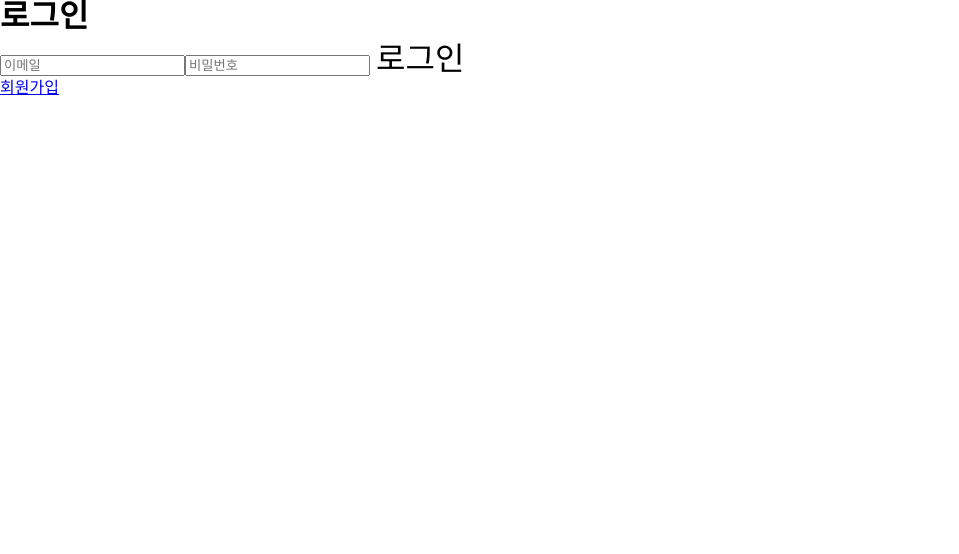
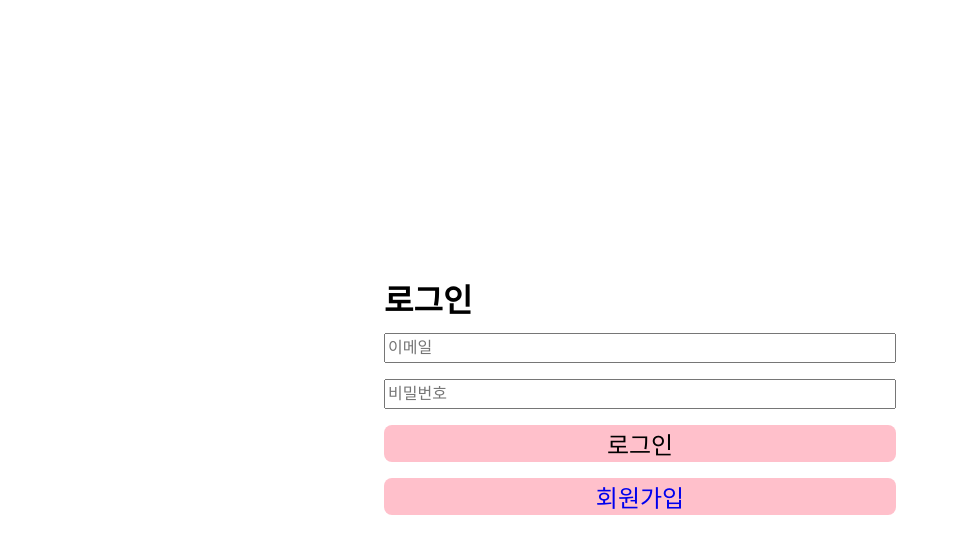
Before and after one commit to dannyp0930/wanted-pre-onboarding-challenge-fe-1, a React (Create React App) app: page /auth in a window 1280 px wide. Shown: the top 554 px of the page, without its empty margins (0-959 px from the left). Built offline with nearby package versions, Linux system fonts and the light colour scheme.

Commit message:
DESIGN: form 스타일

```diff
--- a/src/routes/Auth/index.tsx
+++ b/src/routes/Auth/index.tsx
@@ -1,6 +1,7 @@
 import React, { useState } from "react";
 import { Link, useNavigate } from "react-router-dom";
 import { apiInstance } from "../../api";
+import { Button, Container, Form, Input } from "../../styles/form";
 
 function Auth() {
   const [email, setEmail] = useState<string>();
@@ -17,23 +18,25 @@ function Auth() {
     navigate("/");
   }
   return (
-    <div>
+    <Container>
       <h1>로그인</h1>
-      <form onSubmit={handleSubmit}>
-        <input
+      <Form onSubmit={handleSubmit}>
+        <Input
           type="email"
           placeholder="이메일"
           onChange={(e) => setEmail(e.target.value)}
         />
-        <input
+        <Input
           type="password"
           placeholder="비밀번호"
           onChange={(e) => setPassword(e.target.value)}
         />
-        <button>로그인</button>
-      </form>
-      <Link to="/signup">회원가입</Link>
-    </div>
+        <Button>로그인</Button>
+      </Form>
+      <Button>
+        <Link to="/signup">회원가입</Link>
+      </Button>
+    </Container>
   );
 }
 
--- a/src/routes/SignUp/index.tsx
+++ b/src/routes/SignUp/index.tsx
@@ -1,6 +1,7 @@
 import React, { useState } from "react";
 import { useNavigate } from "react-router-dom";
 import { apiInstance } from "../../api";
+import { Button, Container, Form, Input } from "../../styles/form";
 
 function SignUp() {
   const [email, setEmail] = useState<string>();
@@ -17,24 +18,24 @@ function SignUp() {
     navigate("/");
   }
   return (
-    <div>
+    <Container>
       <h1>회원가입</h1>
-      <form onSubmit={handleSubmit}>
-        <input
+      <Form onSubmit={handleSubmit}>
+        <Input
           type="email"
           placeholder="이메일"
           onChange={(e) => setEmail(e.target.value)}
           pattern="^[a-zA-Z0-9]+@[a-zA-Z0-9]+\.[a-zA-Z0-9]+$"
         />
-        <input
+        <Input
           type="password"
           placeholder="비밀번호"
           onChange={(e) => setPassword(e.target.value)}
           minLength={8}
         />
-        <button type="submit">생성</button>
-      </form>
-    </div>
+        <Button type="submit">생성</Button>
+      </Form>
+    </Container>
   );
 }
 
--- /dev/null
+++ b/src/styles/form.ts
@@ -0,0 +1,35 @@
+import styled from "styled-components";
+
+export const Container = styled.article`
+  position: fixed;
+  top: 50%;
+  left: 50%;
+  transform: translate(-50%, -50%);
+  display: flex;
+  flex-direction: column;
+  row-gap: 1rem;
+  width: 40%;
+`;
+
+export const Form = styled.form`
+  display: flex;
+  flex-direction: column;
+  row-gap: 1rem;
+`;
+
+export const Input = styled.input`
+  font-size: 1rem;
+  height: 1.5rem;
+`;
+
+export const Button = styled.button`
+  background-color: pink;
+  border-radius: 0.5rem;
+  font-size: 1.5rem;
+
+  a {
+    display: block;
+    background: none;
+    text-decoration: none;
+  }
+`;
```
